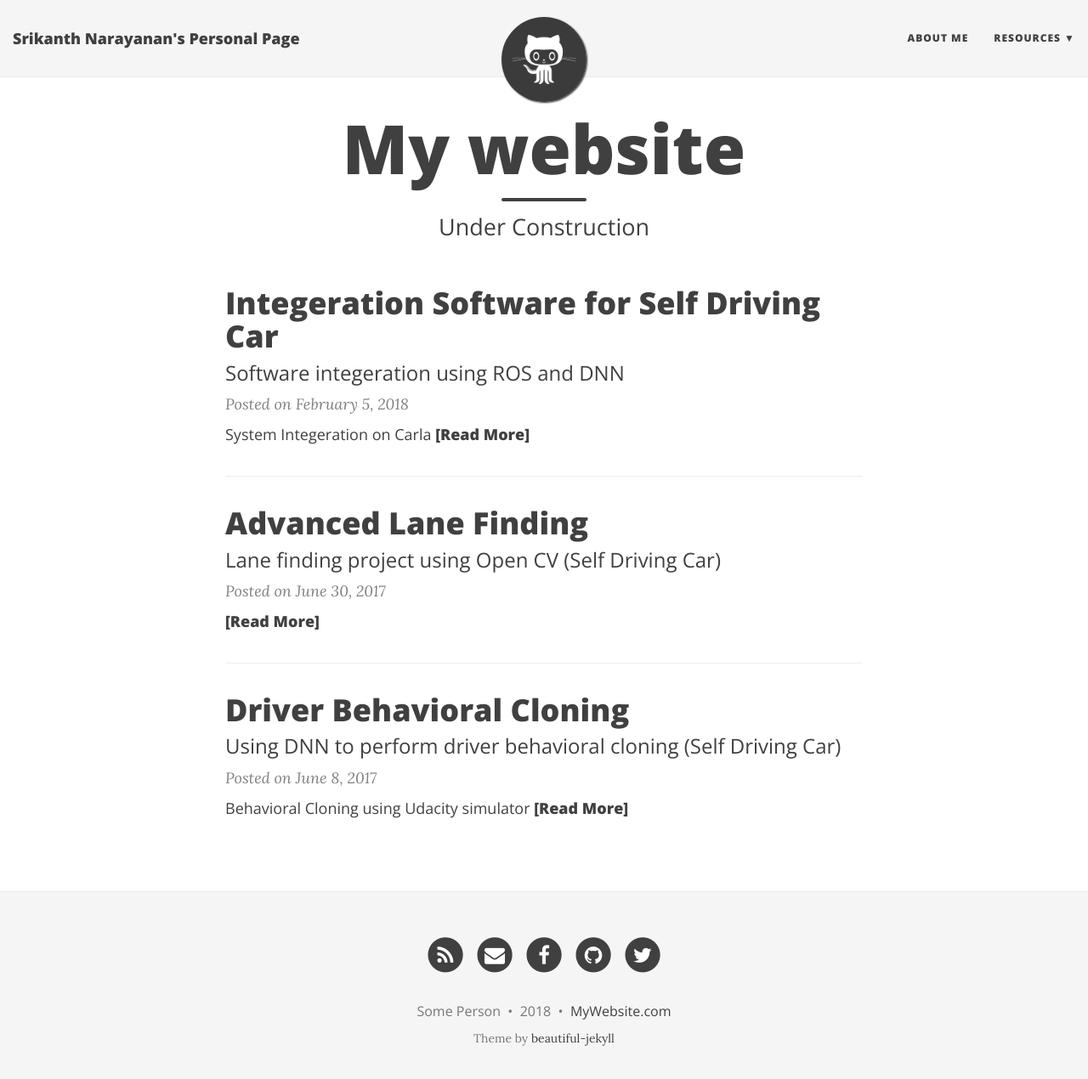
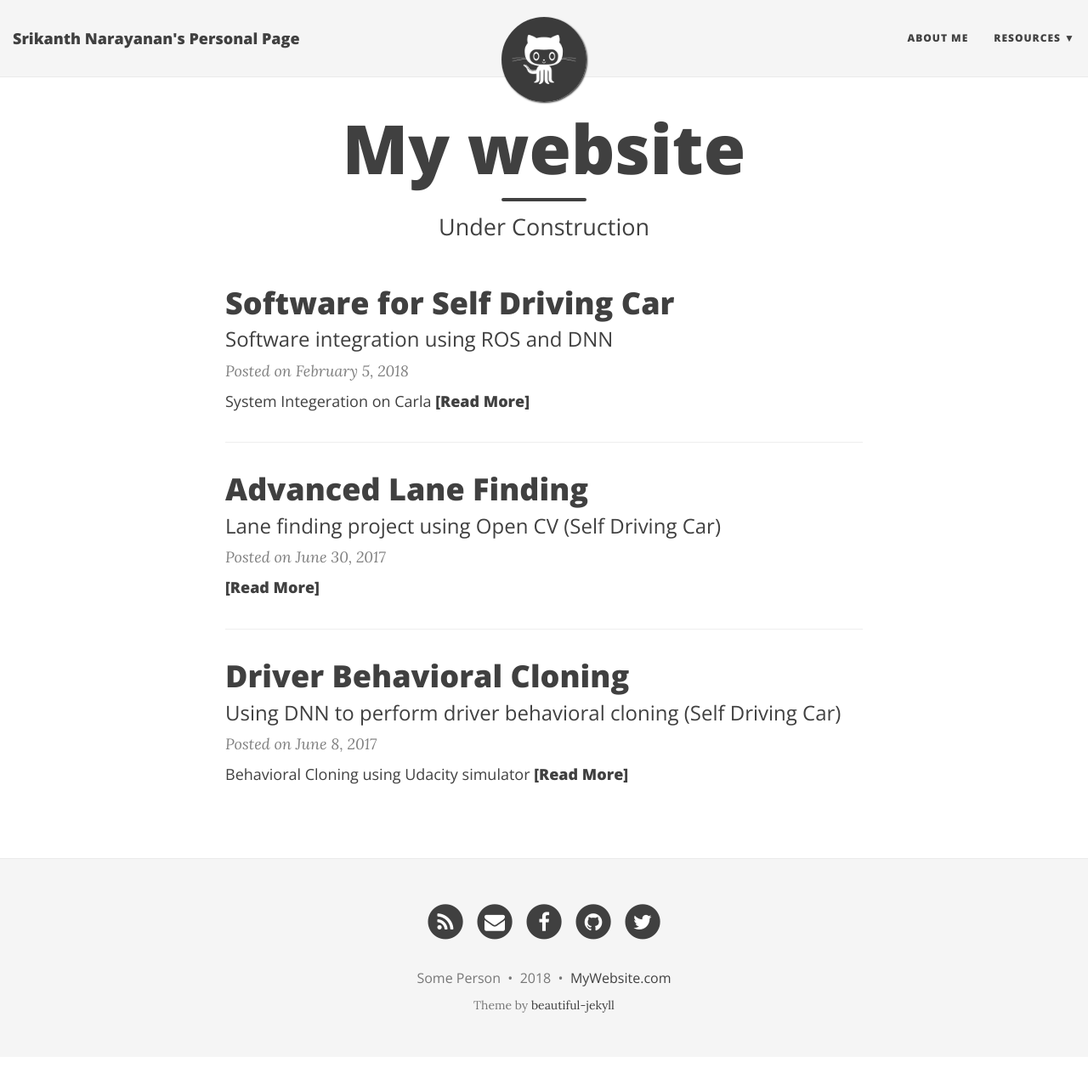
Before and after one commit to srikanth-narayanan/srikanth-narayanan.github.io, a Jekyll site: the page built from index.html, in a window 1280 px wide and 1283 px high. Shown: the top 1270 px of the window at 85% size. Built offline with Jekyll 4.4.1, drawn with Linux system fonts in a browser that asks for light colours; nearby versions of some CDN libraries; the list of posts is cut into pages by our own code.

Commit message:
Post update

```diff
--- a/_posts/2018-02-05-Self-Driving-Car-Software.md
+++ b/_posts/2018-02-05-Self-Driving-Car-Software.md
@@ -1,7 +1,7 @@
 ---
 layout: post
-title: Integeration Software for Self Driving Car
-subtitle: Software integeration using ROS and DNN
+title: Software for Self Driving Car
+subtitle: Software integration using ROS and DNN
 ---
 # System Integeration on Carla
 
```
